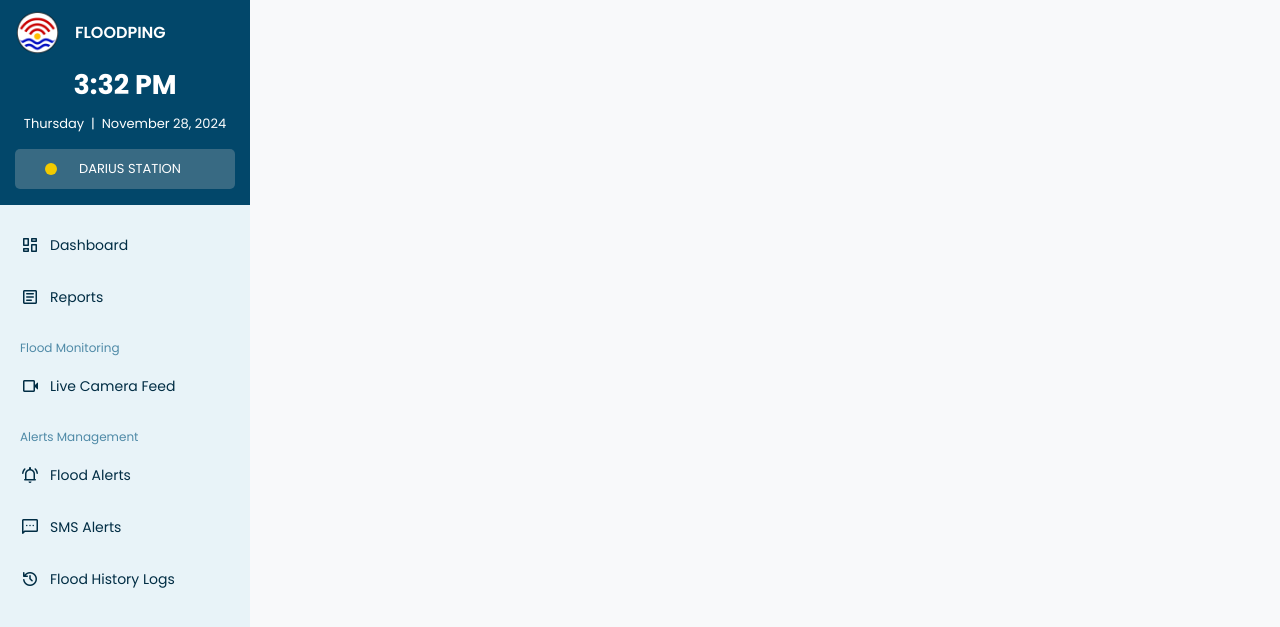
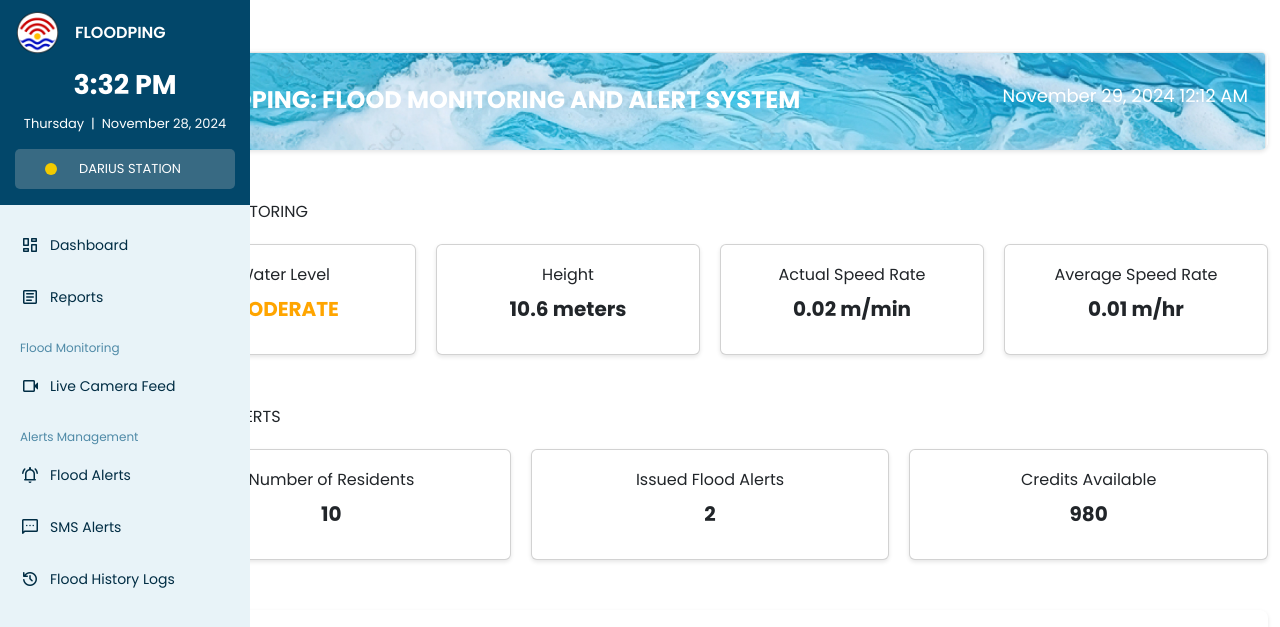
Before and after one commit to futuresoft-dev-eng/FLOOD_PING, a PHP site: page /Floodping/authority_dashboard.php in a window 1280 px wide. Shown: the top 627 px of the page. Run offline with PHP 8.4, Linux system fonts and the light colour scheme.

Commit message:
adding la dash front end

```diff
--- a/authority_dashboard.php
+++ b/authority_dashboard.php
@@ -5,11 +5,211 @@
     <meta name="viewport" content="width=device-width, initial-scale=1.0">
     <title>LA Dashboard</title>
     <link rel="icon" href="./images/Floodpinglogo.png" type="image/png">
+    <link rel="stylesheet" href="https://fonts.googleapis.com/icon?family=Material+Symbols+Rounded">
+    <style>
+        * {
+            margin: 0;
+            padding: 0;
+            box-sizing: border-box;
+        }
+
+        body {
+            font-family: Arial, sans-serif;
+            background-color: #f9f9f9;
+            display: flex;
+        }
+        .container {
+            width: 100%;
+
+        }
+
+    .header {
+        background-image: url('./images/bgwaves.jpg');
+        background-size: cover;
+        border-radius: 8px;
+        padding: 20px;
+        color: white;
+        font-size: 18px;
+        font-weight: bold;
+        display: flex;
+        align-items: center;
+        justify-content: space-between;
+        box-shadow: 0 2px 4px rgba(0, 0, 0, 0.1);
+        height: 100px;
+        margin-top:50px;
+    }
+
+    .header-content {
+        display: flex;
+        justify-content: space-between;
+        width: 100%;
+    }
+
+    .header-title {
+        font-size: 24px;
+        font-weight: bold;
+    }
+
+    .header-date {
+        font-size: 18px;
+        font-weight: normal;
+    }
+
+        .dashboard-section {
+            margin-top: 50px;
+
+        }
+
+        .dashboard-row {
+            display: flex;
+            gap: 20px;
+            flex-wrap: wrap;
+            margin-top: 20px;
+        }
+
+        .card {
+            background-color: white;
+            border-radius: 8px;
+            box-shadow: 0 2px 4px rgba(0, 0, 0, 0.1);
+            padding: 20px;
+            flex: 1 1 calc(25% - 20px);
+            text-align: center;
+        }
+
+        .card h3 {
+            margin: 0;
+            font-size: 16px;
+            font-weight: normal;
+        }
+
+        .card-value {
+            font-size: 20px;
+            font-weight: bold;
+            margin: 10px 0;
+        }
+
+        .highlight-moderate {
+            color: orange;
+            font-weight: bold;
+        }
+
+        .info-section {
+            display: flex;
+            flex-wrap: wrap;
+            gap: 20px;
+            margin-top: 20px;
+        }
+
+        .info-card {
+            flex: 1;
+            background-color: white;
+            border-radius: 8px;
+            padding: 20px;
+            box-shadow: 0 2px 4px rgba(0, 0, 0, 0.1);
+            text-align: center;
+        }
+
+        .info-card img {
+            max-width: 100%;
+            height: auto;
+            border-radius: 8px;
+        }
+
+        .info-buttons {
+            margin-top: 10px;
+        }
+
+        .info-buttons button {
+            padding: 10px 15px;
+            margin: 5px;
+            border: none;
+            border-radius: 5px;
+            cursor: pointer;
+            font-size: 14px;
+        }
+
+        .info-buttons .watch-live {
+            background-color: #28a745;
+            color: white;
+        }
+
+        .info-buttons .view-alerts {
+            background-color: #007bff;
+            color: white;
+        }
+    </style>
 </head>
 <body>
 <?php
 session_start();
 include('./sidebar.php');
+date_default_timezone_set('Asia/Manila');
 ?>
+
+   <div class="container">
+    <div class="header">
+        <div class="header-content">
+            <div class="header-title">FLOODPING: FLOOD MONITORING AND ALERT SYSTEM</div>
+            <div class="header-date"><?php echo date('F d, Y h:i A'); ?></div>
+        </div>
+    </div>
+
+            <!-- Flood Monitoring Section -->
+            <div class="dashboard-section">
+            <div class="header1">FLOOD MONITORING</div>
+                <div class="dashboard-row">
+                    <div class="card">
+                        <h3>Water Level</h3>
+                        <div class="card-value highlight-moderate">MODERATE</div>
+                    </div>
+                    <div class="card">
+                        <h3>Height</h3>
+                        <div class="card-value">10.6 meters</div>
+                    </div>
+                    <div class="card">
+                        <h3>Actual Speed Rate</h3>
+                        <div class="card-value">0.02 m/min</div>
+                    </div>
+                    <div class="card">
+                        <h3>Average Speed Rate</h3>
+                        <div class="card-value">0.01 m/hr</div>
+                    </div>
+                </div>
+            </div>
+
+            <!-- Resident Alerts Section -->
+            <div class="dashboard-section">
+                <div class="header1">RESIDENT ALERTS</div>
+                <div class="dashboard-row">
+                    <div class="card">
+                        <h3>Number of Residents</h3>
+                        <div class="card-value">10</div>
+                    </div>
+                    <div class="card">
+                        <h3>Issued Flood Alerts</h3>
+                        <div class="card-value">2</div>
+                    </div>
+                    <div class="card">
+                        <h3>Credits Available</h3>
+                        <div class="card-value">980</div>
+                    </div>
+                </div>
+            </div>
+
+            <!-- Station Info Section -->
+            <div class="dashboard-section">
+                <div class="info-section">
+                    <div class="info-card">
+                        <img src="station_image.jpg" alt="Station Image">
+                        <h3>DARIUS CREEK</h3>
+                        <p>Station Location: Near Santolan Street</p>
+                        <div class="info-buttons">
+                            <button class="watch-live">WATCH LIVESTREAM</button>
+                            <button class="view-alerts">VIEW FLOOD ALERTS</button>
+                        </div>
+                    </div>
+                </div>
+            </div>
+        </div>
 </body>
 </html>
--- a/sidebar.php
+++ b/sidebar.php
@@ -34,13 +34,10 @@
         }
 
         .main-content {
-            margin-left: 250px;
+            margin-left: 100px;
             padding: 20px;
-            flex-grow: 1;
             min-height: 100vh;
-            background-color: #f8f9fa;
-            box-sizing: border-box;
-            overflow-y: auto;
+
 
         }
 
```
